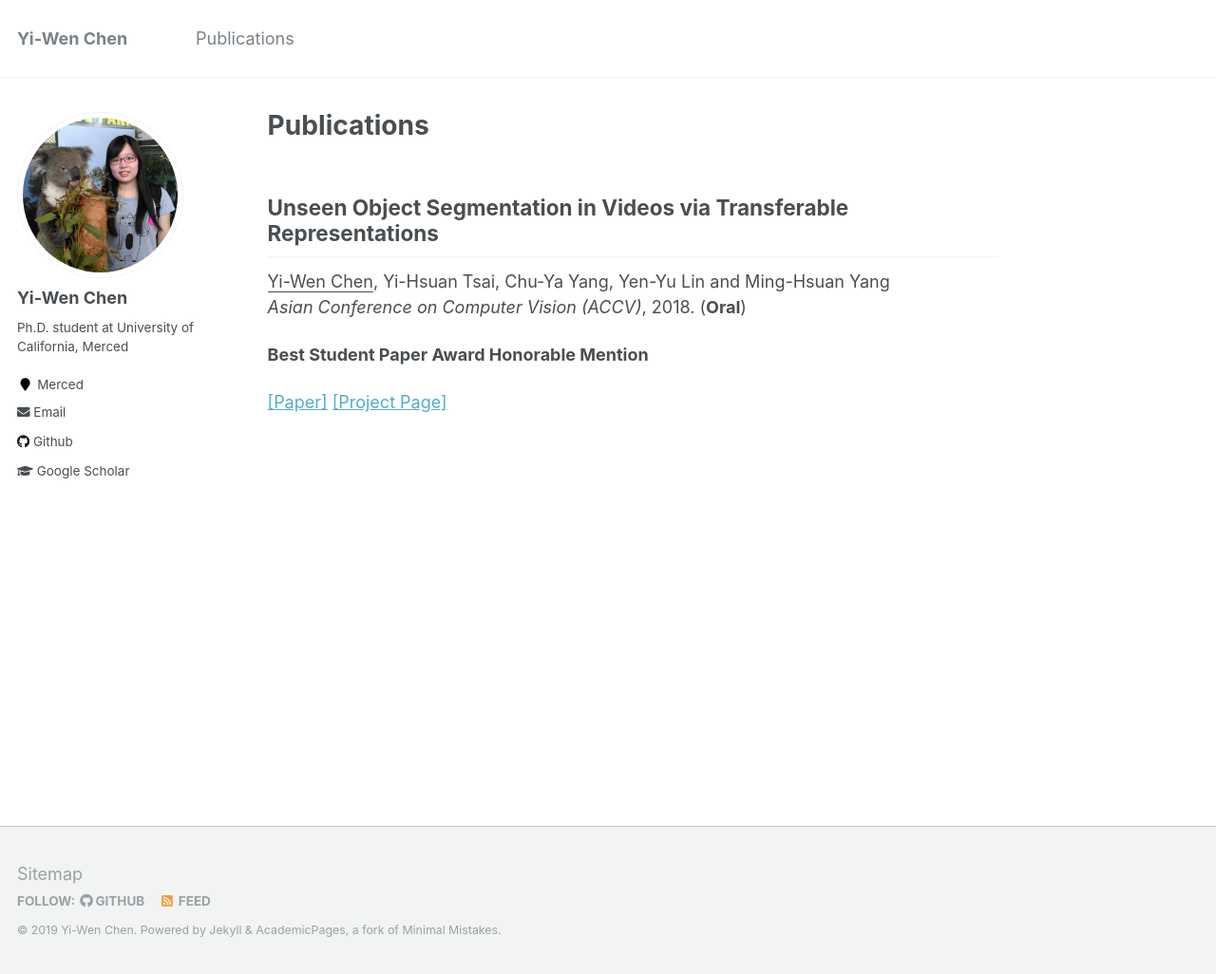
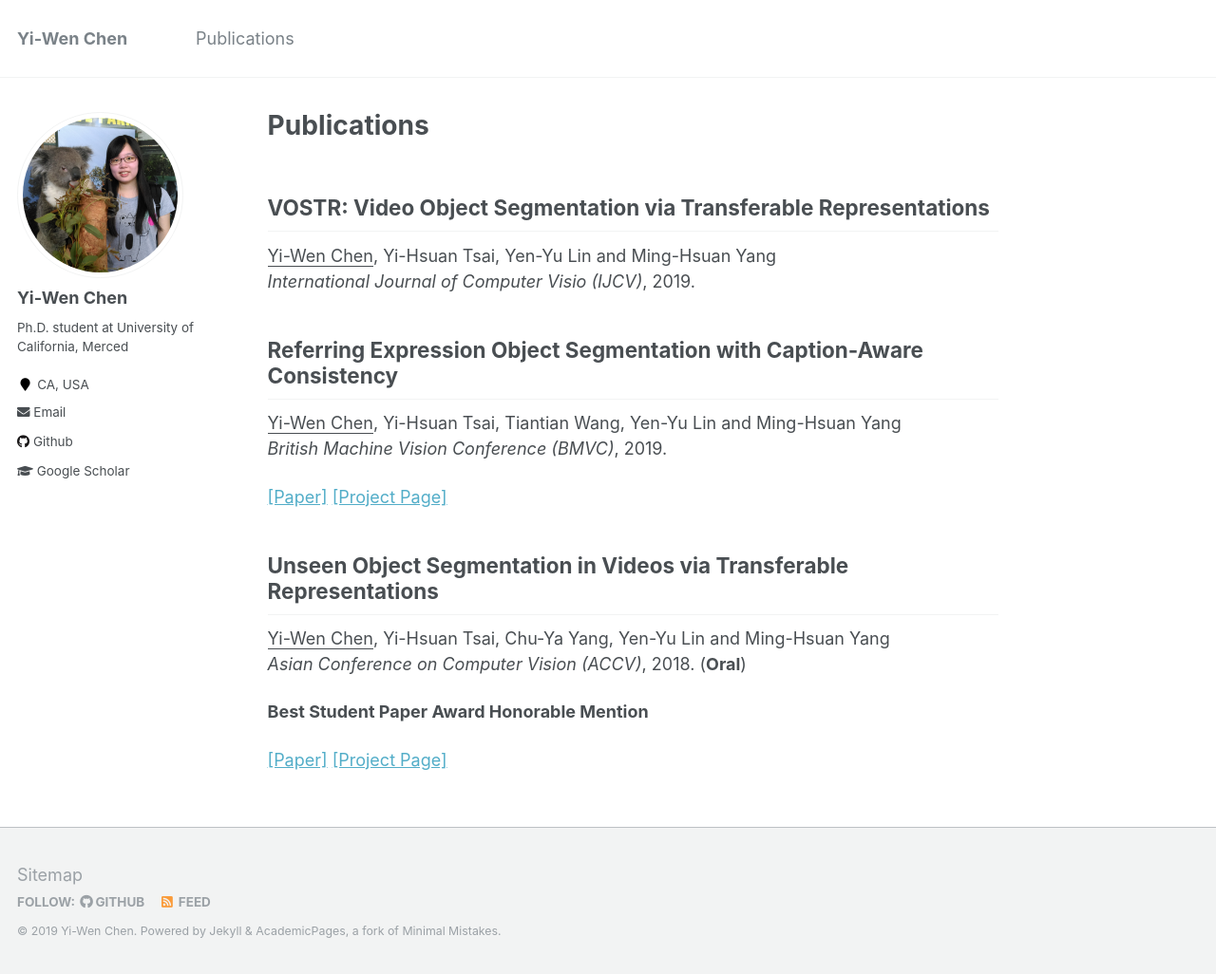
Before and after one commit to wenz116/wenz116.github.io, a Jekyll site: the page built from _pages/publications.md, in a window 1280 px wide and 1026 px high. Shown: the whole window at 95% size. Built offline with Jekyll 4.4.1, drawn with Linux system fonts in a browser that asks for light colours.

Commit message:
Update files

```diff
--- a/_config.yml
+++ b/_config.yml
@@ -83,7 +83,7 @@ author:
   name             : "Yi-Wen Chen"
   avatar           : "ywchen.jpg"
   bio              : "Ph.D. student at University of California, Merced"
-  location         : "Merced"
+  location         : "CA, USA"
   employer         :
   googlescholar    : "https://scholar.google.com/citations?user=PksDjvkAAAAJ&hl=en"
   email            : "ychen319@ucmerced.edu"
--- a/_pages/publications.md
+++ b/_pages/publications.md
@@ -3,6 +3,17 @@ permalink: /publications/
 title: "Publications"
 author_profile: true
 ---
+
+## VOSTR: Video Object Segmentation via Transferable Representations
+<ins>Yi-Wen Chen</ins>, Yi-Hsuan Tsai, Yen-Yu Lin and Ming-Hsuan Yang <br />
+*International Journal of Computer Visio (IJCV)*, 2019.
+
+## Referring Expression Object Segmentation with Caption-Aware Consistency
+<ins>Yi-Wen Chen</ins>, Yi-Hsuan Tsai, Tiantian Wang, Yen-Yu Lin and Ming-Hsuan Yang <br />
+*British Machine Vision Conference (BMVC)*, 2019.
+
+[[Paper]](https://bmvc2019.org/wp-content/uploads/papers/0196-paper.pdf)
+[[Project Page]](https://github.com/wenz116/lang2seg)
 
 ## Unseen Object Segmentation in Videos via Transferable Representations
 <ins>Yi-Wen Chen</ins>, Yi-Hsuan Tsai, Chu-Ya Yang, Yen-Yu Lin and Ming-Hsuan Yang <br />
```
Also changed, not shown: 1 other file.
